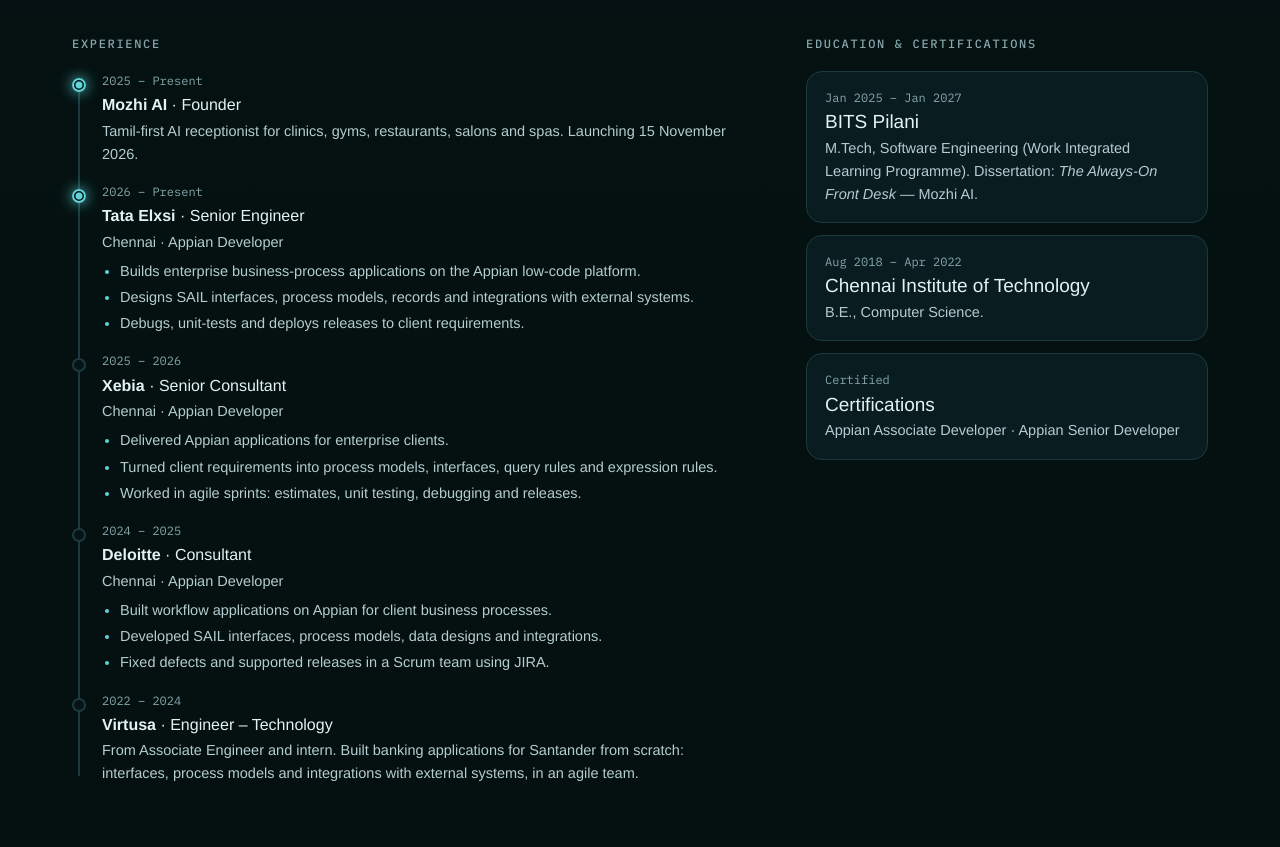
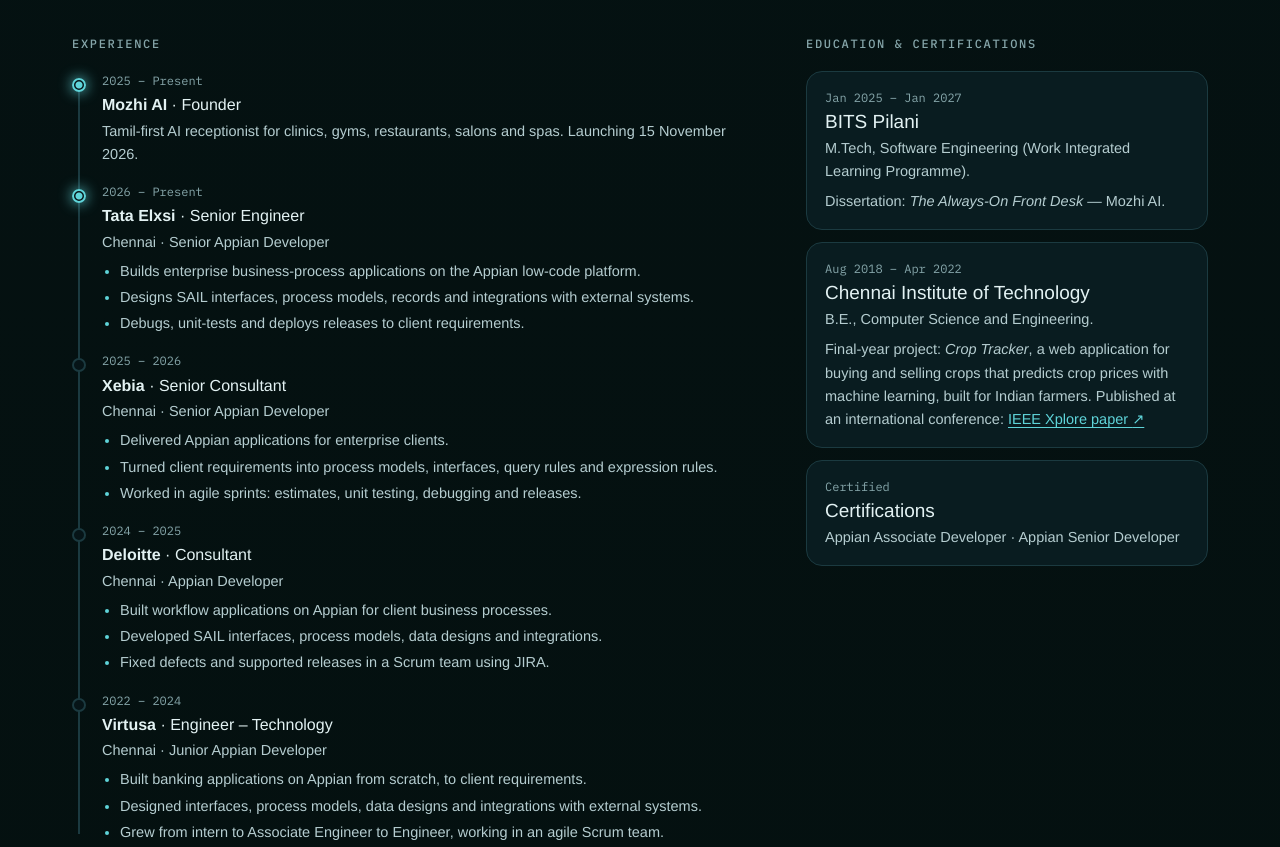
Before and after one commit to nathan3065m/nathan3065m.github.io, a plain HTML site: page index.html in a window 1280 px wide. Shown: the part 3540-4387 px from the top of the page. Drawn offline with nearby package versions, Linux system fonts and the light colour scheme; a web font is replaced by a local one.

Commit message:
Appian titles per role, CSE degree, Crop Tracker IEEE paper
Co-Authored-By: Claude Opus 5.5 <noreply@anthropic.com>

```diff
--- a/index.html
+++ b/index.html
@@ -143,17 +143,17 @@
           <h3 class="sh">Experience</h3>
           <ol class="tl">
             <li class="now"><span class="yr">2025 – Present</span><div><b>Mozhi AI</b> · Founder<p>Tamil-first AI receptionist for clinics, gyms, restaurants, salons and spas. Launching 15 November 2026.</p></div></li>
-            <li class="now"><span class="yr">2026 – Present</span><div><b>Tata Elxsi</b> · Senior Engineer<p>Chennai · Appian Developer</p><ul class="pts"><li>Builds enterprise business-process applications on the Appian low-code platform.</li><li>Designs SAIL interfaces, process models, records and integrations with external systems.</li><li>Debugs, unit-tests and deploys releases to client requirements.</li></ul></div></li>
-            <li><span class="yr">2025 – 2026</span><div><b>Xebia</b> · Senior Consultant<p>Chennai · Appian Developer</p><ul class="pts"><li>Delivered Appian applications for enterprise clients.</li><li>Turned client requirements into process models, interfaces, query rules and expression rules.</li><li>Worked in agile sprints: estimates, unit testing, debugging and releases.</li></ul></div></li>
+            <li class="now"><span class="yr">2026 – Present</span><div><b>Tata Elxsi</b> · Senior Engineer<p>Chennai · Senior Appian Developer</p><ul class="pts"><li>Builds enterprise business-process applications on the Appian low-code platform.</li><li>Designs SAIL interfaces, process models, records and integrations with external systems.</li><li>Debugs, unit-tests and deploys releases to client requirements.</li></ul></div></li>
+            <li><span class="yr">2025 – 2026</span><div><b>Xebia</b> · Senior Consultant<p>Chennai · Senior Appian Developer</p><ul class="pts"><li>Delivered Appian applications for enterprise clients.</li><li>Turned client requirements into process models, interfaces, query rules and expression rules.</li><li>Worked in agile sprints: estimates, unit testing, debugging and releases.</li></ul></div></li>
             <li><span class="yr">2024 – 2025</span><div><b>Deloitte</b> · Consultant<p>Chennai · Appian Developer</p><ul class="pts"><li>Built workflow applications on Appian for client business processes.</li><li>Developed SAIL interfaces, process models, data designs and integrations.</li><li>Fixed defects and supported releases in a Scrum team using JIRA.</li></ul></div></li>
-            <li><span class="yr">2022 – 2024</span><div><b>Virtusa</b> · Engineer – Technology<p>From Associate Engineer and intern. Built banking applications for Santander from scratch: interfaces, process models and integrations with external systems, in an agile team.</p></div></li>
+            <li><span class="yr">2022 – 2024</span><div><b>Virtusa</b> · Engineer – Technology<p>Chennai · Junior Appian Developer</p><ul class="pts"><li>Built banking applications on Appian from scratch, to client requirements.</li><li>Designed interfaces, process models, data designs and integrations with external systems.</li><li>Grew from intern to Associate Engineer to Engineer, working in an agile Scrum team.</li></ul></div></li>
           </ol>
         </div>
         <div>
           <h3 class="sh">Education &amp; certifications</h3>
           <ul class="edu">
-            <li><span class="yr">Jan 2025 – Jan 2027</span><b>BITS Pilani</b><p>M.Tech, Software Engineering (Work Integrated Learning Programme). Dissertation: <i>The Always-On Front Desk</i> — Mozhi AI.</p></li>
-            <li><span class="yr">Aug 2018 – Apr 2022</span><b>Chennai Institute of Technology</b><p>B.E., Computer Science.</p></li>
+            <li><span class="yr">Jan 2025 – Jan 2027</span><b>BITS Pilani</b><p>M.Tech, Software Engineering (Work Integrated Learning Programme).</p><p>Dissertation: <i>The Always-On Front Desk</i> — Mozhi AI.</p></li>
+            <li><span class="yr">Aug 2018 – Apr 2022</span><b>Chennai Institute of Technology</b><p>B.E., Computer Science and Engineering.</p><p>Final-year project: <i>Crop Tracker</i>, a web application for buying and selling crops that predicts crop prices with machine learning, built for Indian farmers. Published at an international conference: <a href="https://ieeexplore.ieee.org/document/10137552" target="_blank" rel="noopener">IEEE Xplore paper <span aria-hidden="true">↗</span></a></p></li>
             <li><span class="yr">Certified</span><b>Certifications</b><p>Appian Associate Developer · Appian Senior Developer</p></li>
           </ul>
         </div>
--- a/styles.css
+++ b/styles.css
@@ -168,6 +168,8 @@ p { margin: 0; }
 .edu li { padding: 16px 18px; border-radius: 16px; border: 1px solid var(--line); background: var(--surface); display: grid; gap: 3px; }
 .edu b { font-family: var(--display); font-size: 19px; font-weight: 500; line-height: 1.25; }
 .edu p { color: var(--fg-2); font-size: 14.5px; }
+.edu p + p { margin-top: 4px; }
+.edu a { color: var(--accent); text-decoration: underline; text-underline-offset: 3px; }
 
 /* ---------- Contact ---------- */
 .foot { border-top: 1px solid var(--line); padding-block: clamp(64px, 9vw, 112px) 32px; background: radial-gradient(50% 60% at 20% 0%, rgba(95, 212, 217, .08), transparent 70%); }
```
